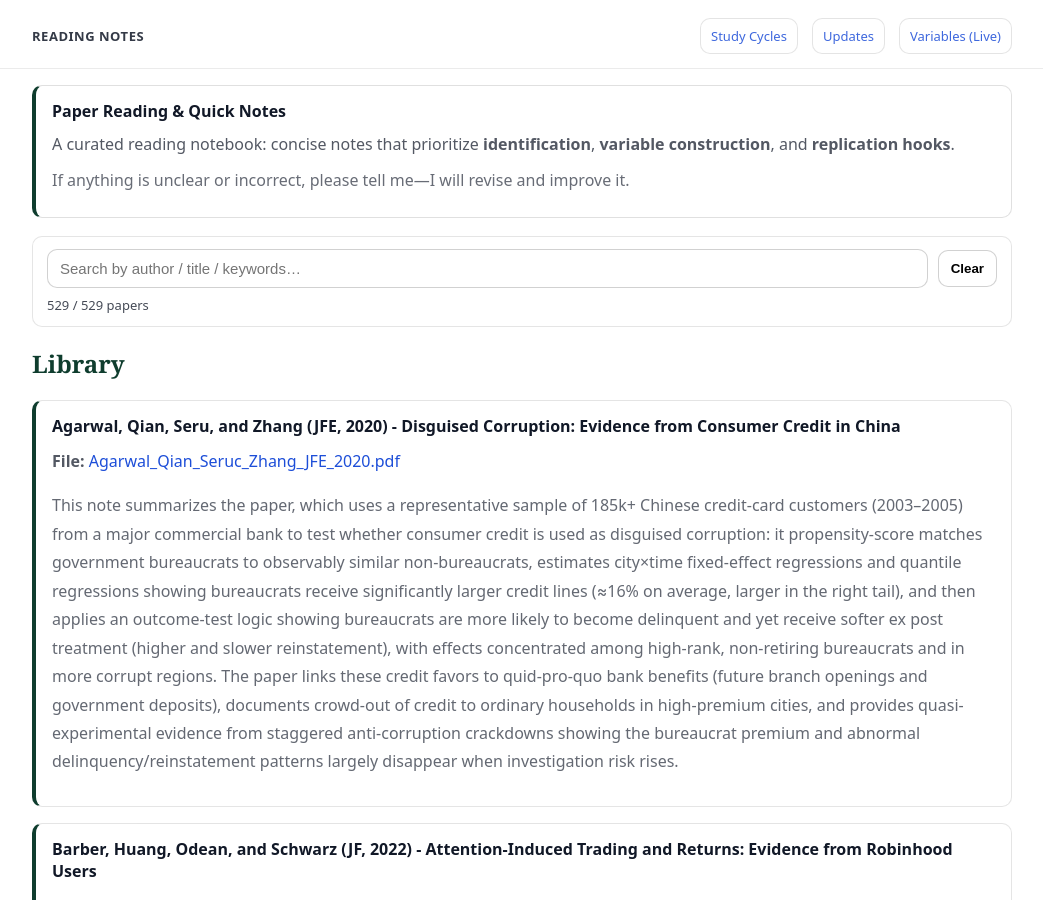
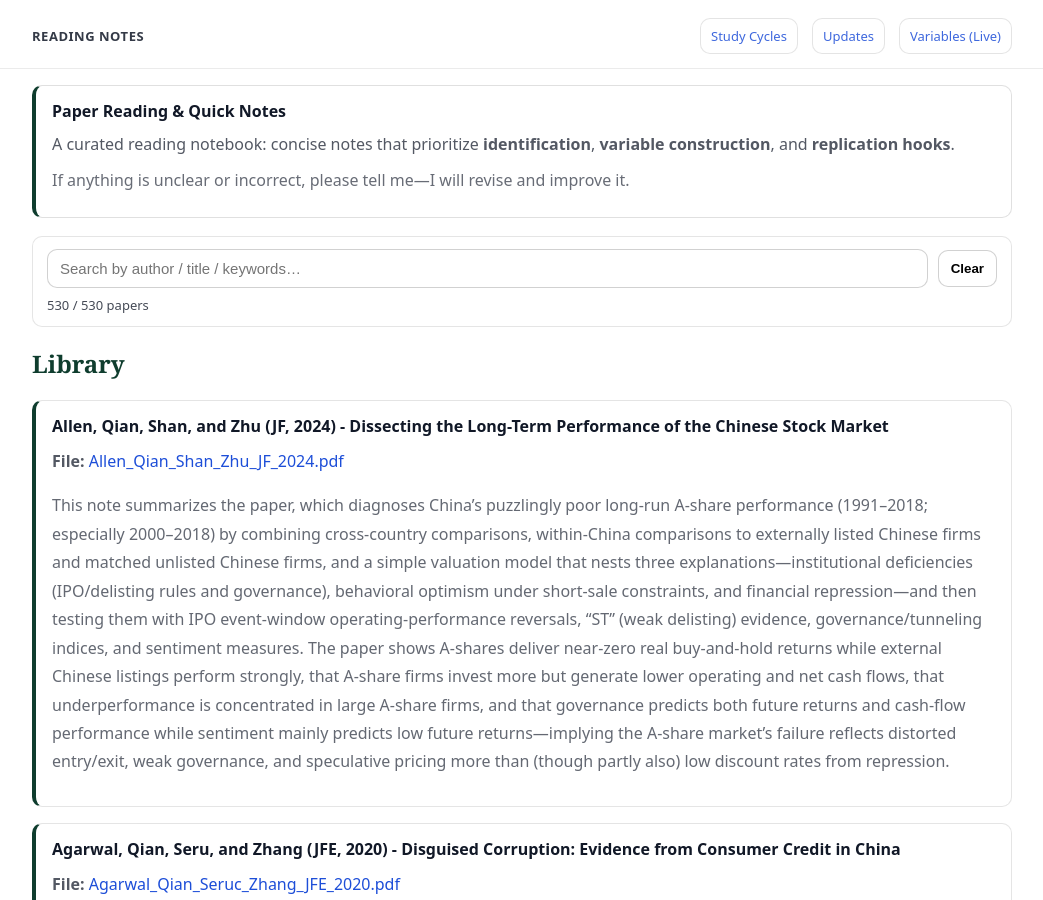
Before and after one commit to yaxinzn/study-archive, a Jekyll site: the page built from reading/index.md, in a window 1280 px wide and 900 px high. Shown: the whole window, without its empty margins (118-1161 px from the left). Built offline with Jekyll 4.4.1, drawn with Linux system fonts in a browser that asks for light colours.

Commit message:
Reading: add/update Allen_Qian_Shan_Zhu_JF_2024.pdf

```diff
--- a/_data/reading.yml
+++ b/_data/reading.yml
@@ -1,3 +1,7 @@
+- title: "Allen, Qian, Shan, and Zhu (JF, 2024) - Dissecting the Long-Term Performance of the Chinese Stock Market"
+  file: "Allen_Qian_Shan_Zhu_JF_2024.pdf"
+  desc: "This note summarizes the paper, which diagnoses China’s puzzlingly poor long-run A-share performance (1991–2018; especially 2000–2018) by combining cross-country comparisons, within-China comparisons to externally listed Chinese firms and matched unlisted Chinese firms, and a simple valuation model that nests three explanations—institutional deficiencies (IPO/delisting rules and governance), behavioral optimism under short-sale constraints, and financial repression—and then testing them with IPO event-window operating-performance reversals, “ST” (weak delisting) evidence, governance/tunneling indices, and sentiment measures. The paper shows A-shares deliver near-zero real buy-and-hold returns while external Chinese listings perform strongly, that A-share firms invest more but generate lower operating and net cash flows, that underperformance is concentrated in large A-share firms, and that governance predicts both future returns and cash-flow performance while sentiment mainly predicts low future returns—implying the A-share market’s failure reflects distorted entry/exit, weak governance, and speculative pricing more than (though partly also) low discount rates from repression."
+
 - title: "Agarwal, Qian, Seru, and Zhang (JFE, 2020) - Disguised Corruption: Evidence from Consumer Credit in China"
   file: "Agarwal_Qian_Seruc_Zhang_JFE_2020.pdf"
   desc: "This note summarizes the paper, which uses a representative sample of 185k+ Chinese credit-card customers (2003–2005) from a major commercial bank to test whether consumer credit is used as disguised corruption: it propensity-score matches government bureaucrats to observably similar non-bureaucrats, estimates city×time fixed-effect regressions and quantile regressions showing bureaucrats receive significantly larger credit lines (≈16% on average, larger in the right tail), and then applies an outcome-test logic showing bureaucrats are more likely to become delinquent and yet receive softer ex post treatment (higher and slower reinstatement), with effects concentrated among high-rank, non-retiring bureaucrats and in more corrupt regions. The paper links these credit favors to quid-pro-quo bank benefits (future branch openings and government deposits), documents crowd-out of credit to ordinary households in high-premium cities, and provides quasi-experimental evidence from staggered anti-corruption crackdowns showing the bureaucrat premium and abnormal delinquency/reinstatement patterns largely disappear when investigation risk rises."
```
Also changed, not shown: 1 other file.
